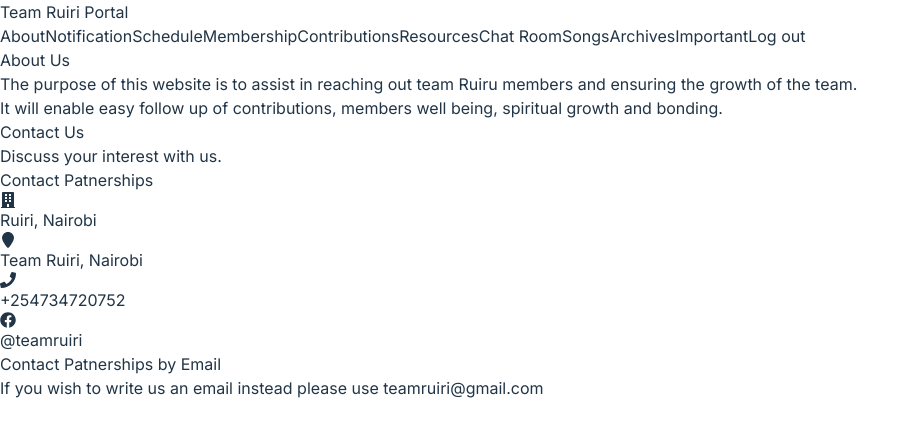
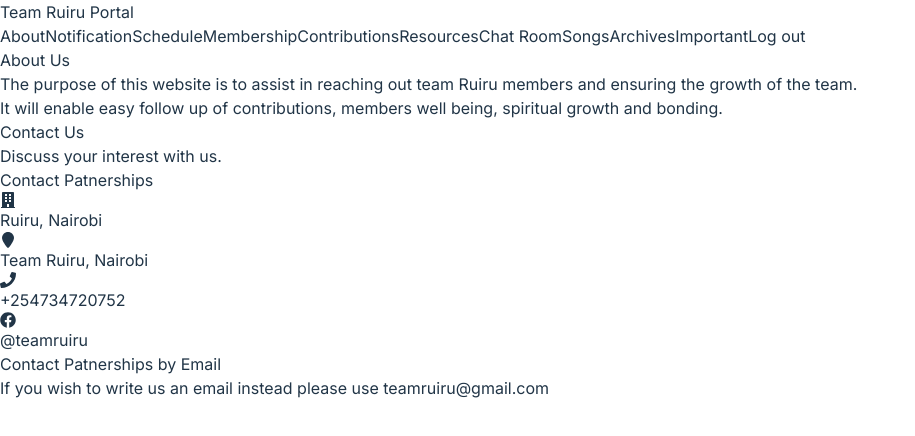
Before and after one commit to imrany/realtime_messaging, a React (Vite) app: page / in a window 1280 px wide. Shown: the top 436 px of the page, without its empty margins (0-915 px from the left). Built offline with nearby package versions, Linux system fonts and the light colour scheme; no server answers; sample sign-in values are in the browser's storage.

Commit message:
changing a typo --ruiri to ruiru

```diff
--- a/src/pages/About.tsx
+++ b/src/pages/About.tsx
@@ -16,11 +16,11 @@ function About() {
 				<div className="flex flex-col gap-3 mt-3 pb-6 text-gray-600 border-b-[1px]">
 					<div className="flex items-center gap-2">
 						<FaBuilding/>
-						<p>Ruiri, Nairobi</p>
+						<p>Ruiru, Nairobi</p>
 					</div>
 					<div className="flex items-center gap-2">
 						<FaLocationPin />
-						<p>Team Ruiri, Nairobi</p>
+						<p>Team Ruiru, Nairobi</p>
 					</div>
 					<div className="flex items-center gap-2">
 						<FaPhone />
@@ -28,13 +28,13 @@ function About() {
 					</div>
 					<div className="flex items-center gap-2">
 						<FaFacebook />
-						<a href="https://facebook.com" target="_blank" rel="noopener noreferrer">@teamruiri</a>
+						<a href="https://facebook.com" target="_blank" rel="noopener noreferrer">@teamruiru</a>
 					</div>
 				</div>
 
 				<div className="mt-6 pb-6 text-gray-600">
 					<p className="text-xl text-slate-600 font-semibold">Contact Patnerships by Email</p>
-					<p>If you wish to write us an email instead please use <a href="mailto:imranmat254@gmail.com" className="text-[var(--theme-blue)]" target="_blank" rel="noopener noreferrer">teamruiri@gmail.com</a></p>
+					<p>If you wish to write us an email instead please use <a href="mailto:imranmat254@gmail.com" className="text-[var(--theme-blue)]" target="_blank" rel="noopener noreferrer">teamruiru@gmail.com</a></p>
 				</div>
 			</div>
         </div>
--- a/src/pages/Layout.tsx
+++ b/src/pages/Layout.tsx
@@ -58,7 +58,7 @@ export default function Layout(){
     <>
       <nav className="mb-3 pt-3 border-b-[1px]">
         <div className="px-2">
-         <p className="text-lg font-semibold">Team Ruiri Portal</p>
+         <p className="text-lg font-semibold">Team Ruiru Portal</p>
 	      </div>
         <div className="flex text-white bg-[var(--theme-blue)] pr-2">
 	        {links.map((link,index)=>(<Link to={link.to} className={location.pathname===link.to?"px-2 py-3 bg-white text-[#213547]":"px-2 py-3 hover:bg-slate-200 hover:text-[#213547]"} key={index}>{link.name}</Link>))}
--- a/src/pages/Login.tsx
+++ b/src/pages/Login.tsx
@@ -42,7 +42,7 @@ function Login() {
             <div className="flex flex-col sm:w-[440px] max-sm:w-[85vw]">
                 <div className="sm:my-[40px] max-sm:my-[20px]">
                 <p className="text-[30px] text-[#1e293b] mb-[8px] font-semibold">Sign in</p>
-                <p className="text-[#64748b] text-[14px]">Enter your credentials to access Team Ruiri Portal.</p>
+                <p className="text-[#64748b] text-[14px]">Enter your credentials to access Team Ruiru Portal.</p>
                 </div>
                 <form onSubmit={(e)=>handleLogin(e)} className="flex flex-col text-sm">
                 <div className="flex flex-col mb-3">
--- a/src/pages/Notification.tsx
+++ b/src/pages/Notification.tsx
@@ -1,7 +1,12 @@
 function Notification() {
     return (
-        <div>
+        <div className="flex flex-col">
+            <div className="w-full bg-[var(--theme-blue)] flex flex-col gap-10 items-center justify-center">
+                <p className="text-3xl font-semibold text-white">Team Ruiru</p>
+            </div>
+            <div className="p-10">
 
+            </div>
         </div>
     );
 };
```
